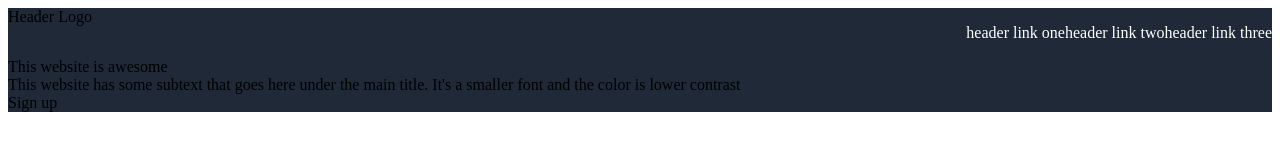
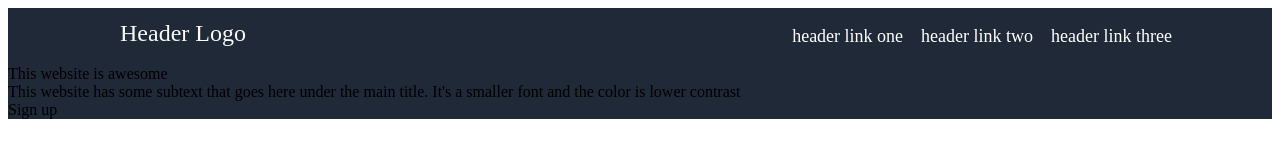
Before and after one commit to saufts/odin_website_project, a plain HTML site: page index.html in a window 1280 px wide. Drawn offline with Linux system fonts and the light colour scheme.

Commit message:
Header-top align

```diff
--- a/style.css
+++ b/style.css
@@ -14,6 +14,13 @@ body {
     justify-content: space-between;
 }
 
+.header-logo {
+    font-size: 24px;
+    color: #F9FAF8;
+    margin-left: 100px;
+    padding: 12px;
+}
+
 ul {
     display: flex;
 }
@@ -25,4 +32,12 @@ a {
 
 ul {
     list-style-type: none;
+    font-size: 18px;
+    color: #E5E7EB;
+    gap: 18px;
+    margin-right: 100px;
 }
+
+li {
+    gap: 12px;
+}
```
